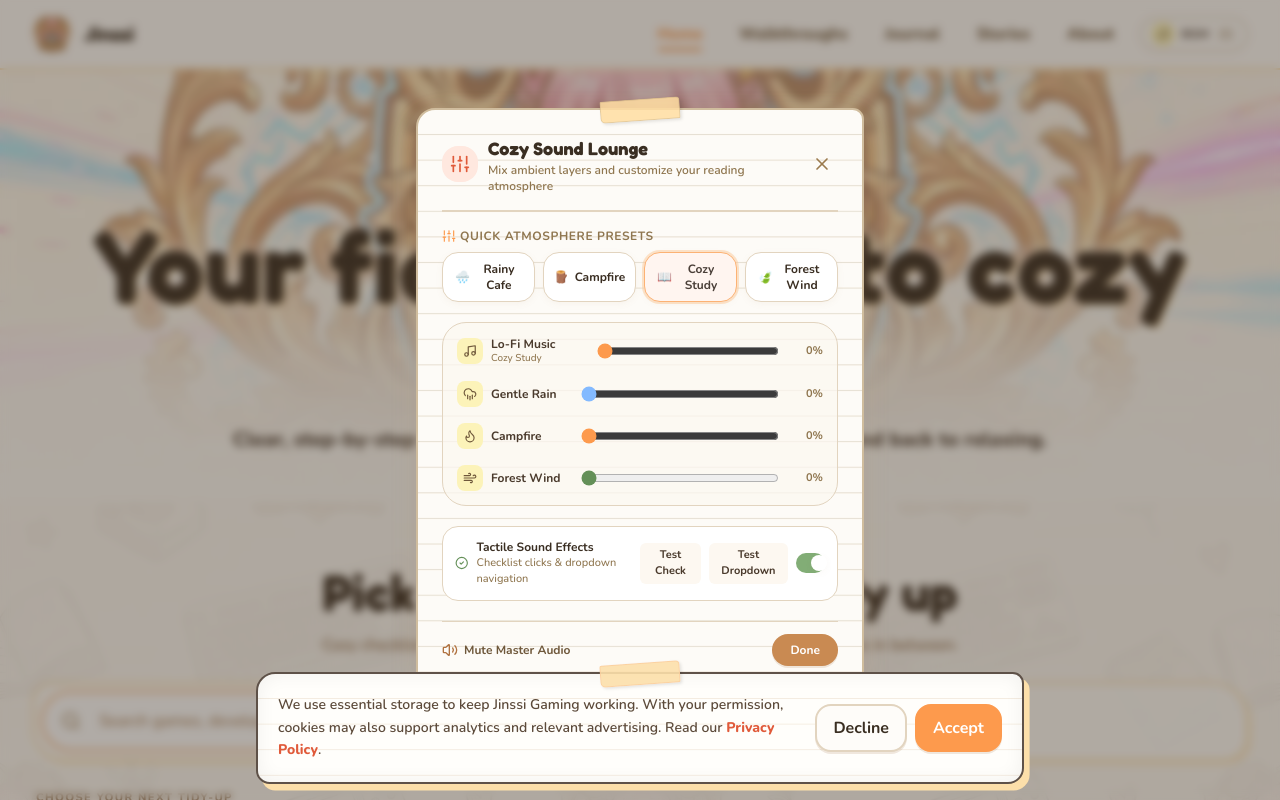
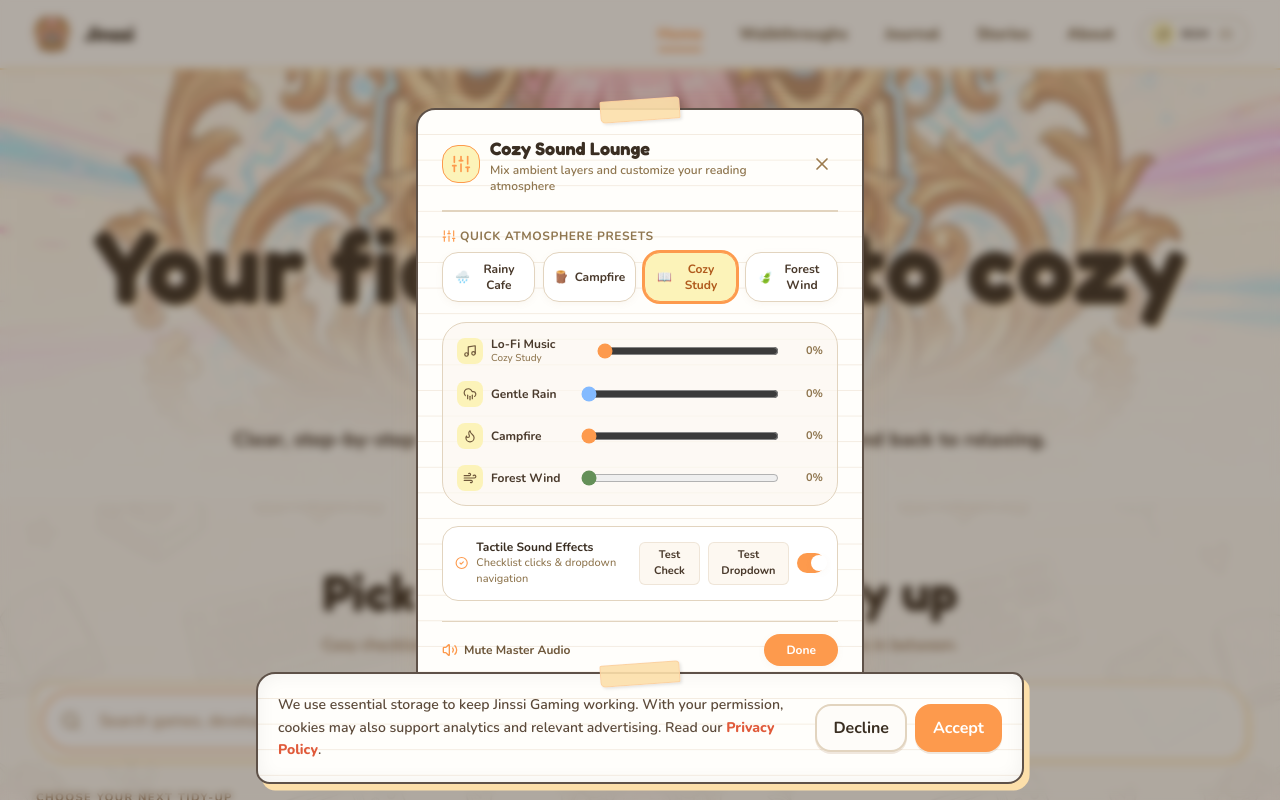
Before and after one commit to illusivestudioph/JinssiGaming, a React (Vite) app: page / in a window 1280 px wide. Both pictures are taken after a click on the button 1226 px from the left and 34 px from the top of the page. Shown: the top 800 px of the page. Built offline with nearby package versions, Linux system fonts and the light colour scheme; no server answers; the database is empty.

Commit message:
fix(theme): universally harmonize sound lounge and walkthrough celebration modal with active theme

```diff
--- a/src/components/AmbientMixerModal.tsx
+++ b/src/components/AmbientMixerModal.tsx
@@ -84,7 +84,7 @@ export function AmbientMixerModal({ isOpen, onClose }: AmbientMixerModalProps) {
     <div className="fixed inset-0 z-50 flex items-center justify-center p-4 bg-ink-900/40 backdrop-blur-sm animate-fade-in">
       <div
         ref={modalRef}
-        className="ambient-sound-lounge notepad-card w-full max-w-md bg-cream-50 border-2 border-tan-300 shadow-cozy-lg p-5 sm:p-6 relative animate-pop overflow-hidden"
+        className="ambient-sound-lounge notepad-card w-full max-w-md shadow-cozy-lg p-5 sm:p-6 relative animate-pop"
         role="dialog"
         aria-modal="true"
         aria-labelledby="ambient-mixer-title"
@@ -92,7 +92,14 @@ export function AmbientMixerModal({ isOpen, onClose }: AmbientMixerModalProps) {
         {/* Header */}
         <div className="flex items-center justify-between pb-4 border-b-2 border-tan-200 mb-4">
           <div className="flex items-center gap-2.5">
-            <div className="p-2 rounded-xl bg-peach-100 text-peach-600">
+            <div
+              className="p-2 rounded-xl"
+              style={{
+                backgroundColor: 'var(--section-kicker-bg)',
+                color: 'var(--theme-accent)',
+                border: '1px solid var(--theme-accent-border)',
+              }}
+            >
               <Sliders className="w-5 h-5" />
             </div>
             <div>
@@ -118,7 +125,7 @@ export function AmbientMixerModal({ isOpen, onClose }: AmbientMixerModalProps) {
         <div className="mb-5">
           <div className="flex items-center justify-between mb-2">
             <span className="text-xs font-bold uppercase tracking-wider text-tan-500 flex items-center gap-1">
-              <Sliders className="w-3.5 h-3.5 text-peach-500" />
+              <Sliders className="w-3.5 h-3.5" style={{ color: 'var(--theme-accent)' }} />
               Quick Atmosphere Presets
             </span>
             {(ambientRain > 0 || ambientFire > 0 || ambientWind > 0) && (
@@ -142,9 +149,19 @@ export function AmbientMixerModal({ isOpen, onClose }: AmbientMixerModalProps) {
                   onClick={() => applyPreset(preset.id)}
                   className={`flex items-center justify-center gap-1.5 px-3 py-2 rounded-xl border text-xs font-bold shadow-cozy-sm transition-all active:scale-95 ${
                     isSelected
-                      ? 'border-peach-400 bg-peach-50 text-peach-700 ring-2 ring-peach-300/50'
-                      : 'border-tan-200 bg-white hover:bg-peach-50/80 hover:border-peach-300 text-ink-800'
+                      ? 'border-transparent ring-2'
+                      : 'border-tan-200 bg-white hover:bg-cream-100 text-ink-800'
                   }`}
+                  style={
+                    isSelected
+                      ? {
+                          backgroundColor: 'var(--section-kicker-bg)',
+                          borderColor: 'var(--theme-accent)',
+                          color: 'var(--section-kicker-color)',
+                          boxShadow: '0 0 0 2px var(--theme-accent-border)',
+                        }
+                      : undefined
+                  }
                 >
                   <span>{preset.icon}</span>
                   <span>{preset.label}</span>
@@ -163,8 +180,16 @@ export function AmbientMixerModal({ isOpen, onClose }: AmbientMixerModalProps) {
                 type="button"
                 onClick={() => void togglePlayback()}
                 className={`p-1.5 rounded-lg transition-colors ${
-                  playing ? 'bg-[#FD9A4D] text-white' : 'bg-cream-200 text-tan-600'
+                  playing ? 'text-white' : 'bg-cream-200 text-tan-600'
                 }`}
+                style={
+                  playing
+                    ? {
+                        backgroundColor: 'var(--theme-accent)',
+                        color: 'var(--theme-accent-text, #ffffff)',
+                      }
+                    : undefined
+                }
                 title={playing ? 'Pause music' : 'Play music'}
               >
                 {playing ? <Pause className="w-3.5 h-3.5" /> : <Music className="w-3.5 h-3.5" />}
@@ -183,7 +208,8 @@ export function AmbientMixerModal({ isOpen, onClose }: AmbientMixerModalProps) {
               step="0.05"
               value={userVolume}
               onChange={(e) => setVolume(Number(e.target.value))}
-              className="flex-1 accent-[#FD9A4D] cursor-pointer"
+              className="flex-1 cursor-pointer"
+              style={{ accentColor: 'var(--theme-accent)' }}
               aria-label="Lo-Fi Music volume"
             />
             <span className="text-[11px] font-bold text-tan-500 w-8 text-right">
@@ -285,7 +311,10 @@ export function AmbientMixerModal({ isOpen, onClose }: AmbientMixerModalProps) {
         {/* Tactile Sound Effects Section */}
         <div className="flex items-center justify-between p-3 rounded-xl border border-tan-200 bg-white mb-5">
           <div className="flex items-center gap-2">
-            <CheckCircle2 className={`w-4 h-4 ${sfxEnabled ? 'text-sage-500' : 'text-tan-400'}`} />
+            <CheckCircle2
+              className="w-4 h-4 transition-colors"
+              style={{ color: sfxEnabled ? 'var(--theme-accent)' : 'var(--text-muted)' }}
+            />
             <div>
               <p className="text-xs font-bold text-ink-900">Tactile Sound Effects</p>
               <p className="text-[11px] text-tan-500 font-medium">Checklist clicks & dropdown navigation</p>
@@ -295,7 +324,7 @@ export function AmbientMixerModal({ isOpen, onClose }: AmbientMixerModalProps) {
             <button
               type="button"
               onClick={() => playCheckSfx(true)}
-              className="px-2 py-1 text-[11px] font-bold rounded-md bg-cream-100 hover:bg-cream-200 text-ink-800 transition-colors"
+              className="px-2 py-1 text-[11px] font-bold rounded-md bg-cream-100 hover:bg-cream-200 text-ink-800 transition-colors border border-tan-200/50"
               title="Preview checklist check sound"
             >
               Test Check
@@ -303,7 +332,7 @@ export function AmbientMixerModal({ isOpen, onClose }: AmbientMixerModalProps) {
             <button
               type="button"
               onClick={() => playDropdownSfx(true)}
-              className="px-2 py-1 text-[11px] font-bold rounded-md bg-cream-100 hover:bg-cream-200 text-ink-800 transition-colors"
+              className="px-2 py-1 text-[11px] font-bold rounded-md bg-cream-100 hover:bg-cream-200 text-ink-800 transition-colors border border-tan-200/50"
               title="Preview dropdown menu sound"
             >
               Test Dropdown
@@ -311,9 +340,10 @@ export function AmbientMixerModal({ isOpen, onClose }: AmbientMixerModalProps) {
             <button
               type="button"
               onClick={toggleSfx}
-              className={`w-9 h-5 rounded-full transition-colors relative ${
-                sfxEnabled ? 'bg-sage-400' : 'bg-cream-300'
-              }`}
+              className="w-9 h-5 rounded-full transition-colors relative"
+              style={{
+                backgroundColor: sfxEnabled ? 'var(--theme-accent)' : 'var(--card-line, #dce8fc)',
+              }}
               aria-label="Toggle step sound effects"
             >
               <span
@@ -332,13 +362,21 @@ export function AmbientMixerModal({ isOpen, onClose }: AmbientMixerModalProps) {
             onClick={toggleMute}
             className="flex items-center gap-1.5 font-bold text-tan-600 hover:text-ink-900 transition-colors"
           >
-            {muted ? <VolumeX className="w-4 h-4 text-rose-500" /> : <Volume2 className="w-4 h-4 text-earth-600" />}
+            {muted ? (
+              <VolumeX className="w-4 h-4 text-rose-500" />
+            ) : (
+              <Volume2 className="w-4 h-4" style={{ color: 'var(--theme-accent)' }} />
+            )}
             <span>{muted ? 'Unmute All Audio' : 'Mute Master Audio'}</span>
           </button>
           <button
             type="button"
             onClick={onClose}
-            className="site-button bg-earth-500 text-white hover:bg-earth-600 px-4 py-1.5 text-xs"
+            className="site-button px-5 py-1.5 text-xs font-bold rounded-xl shadow-cozy-sm transition-all active:scale-95"
+            style={{
+              backgroundColor: 'var(--theme-accent)',
+              color: 'var(--theme-accent-text, #ffffff)',
+            }}
           >
             Done
           </button>
--- a/src/index.css
+++ b/src/index.css
@@ -2073,7 +2073,7 @@ button[type="submit"].site-button:hover,
 }
 
 [data-ambient-theme] .progress-bar-track,
-[data-ambient-theme] .bg-cream-300:not(.ambient-sound-lounge) {
+[data-ambient-theme] .bg-cream-300 {
   background-color: var(--card-done-bg) !important;
 }
 
@@ -2095,9 +2095,9 @@ button[type="submit"].site-button:hover,
 }
 
 /* Cream Backgrounds */
-[data-ambient-theme] .bg-cream-50:not(.ambient-sound-lounge),
-[data-ambient-theme] .bg-cream-100:not(header):not(.ambient-sound-lounge),
-[data-ambient-theme] .bg-cream-200:not(.ambient-sound-lounge) {
+[data-ambient-theme] .bg-cream-50,
+[data-ambient-theme] .bg-cream-100:not(header),
+[data-ambient-theme] .bg-cream-200 {
   background-color: var(--card-bg) !important;
 }
 
@@ -2112,52 +2112,79 @@ button[type="submit"].site-button:hover,
 }
 
 /* ============================================================
-   SOUND LOUNGE MODAL PROTECTION
-   Always maintains its cozy cream physical clipboard stationery look
+   SAGE, EARTH & CELEBRATION UNIVERSAL HARMONIZATION
+   Harmonizes completion modal checkmark, celebration buttons,
+   and earth/peach action buttons across themes.
    ============================================================ */
-.ambient-sound-lounge,
-.ambient-sound-lounge.notepad-card {
-  --card-bg: #fdfbf7 !important;
-  --card-line: #e6e0d4 !important;
-  --card-border: #5e5148 !important;
-  --card-shadow: #d6c6b3 !important;
-  --card-tape: rgba(255, 221, 161, 0.85) !important;
-  --card-tape-border: rgba(0, 0, 0, 0.1) !important;
-  --card-text: #4a3f38 !important;
-  background-color: #fdf8f1 !important;
-  color: #4a3f38 !important;
-  border-color: #d0bd9e !important;
-}
-
-.ambient-sound-lounge .text-ink-900,
-[data-ambient-theme] .ambient-sound-lounge .text-ink-900 {
-  color: #3a2e22 !important;
-}
-
-.ambient-sound-lounge .text-ink-800,
+[data-ambient-theme] .bg-sage-50,
+[data-ambient-theme] .bg-sage-100,
+[data-ambient-theme] .bg-sage-200,
+[data-ambient-theme] .bg-sage-300 {
+  background-color: var(--section-kicker-bg) !important;
+  border-color: var(--theme-accent-border) !important;
+}
+
+[data-ambient-theme] .text-sage-500,
+[data-ambient-theme] .text-sage-600,
+[data-ambient-theme] .text-sage-700 {
+  color: var(--theme-accent) !important;
+}
+
+[data-ambient-theme] .border-sage-100,
+[data-ambient-theme] .border-sage-200,
+[data-ambient-theme] .border-sage-300 {
+  border-color: var(--theme-accent-border) !important;
+}
+
+[data-ambient-theme] .celebration-check-circle {
+  background-color: var(--section-kicker-bg) !important;
+  border-color: var(--theme-accent-border) !important;
+  color: var(--theme-accent) !important;
+}
+
+[data-ambient-theme] .celebration-check-circle svg,
+[data-ambient-theme] .celebration-check-circle * {
+  color: var(--theme-accent) !important;
+}
+
+[data-ambient-theme] .celebration-pop-btn,
+[data-ambient-theme] .bg-earth-500,
+[data-ambient-theme] .bg-earth-600 {
+  background-color: var(--theme-accent) !important;
+  color: var(--theme-accent-text, #ffffff) !important;
+}
+
+[data-ambient-theme] .celebration-pop-btn:hover,
+[data-ambient-theme] .hover\:bg-earth-600:hover {
+  background-color: var(--theme-accent-hover, var(--theme-accent)) !important;
+  color: var(--theme-accent-text, #ffffff) !important;
+}
+
+/* ============================================================
+   SOUND LOUNGE MODAL THEME HARMONIZATION
+   Harmonizes modal card, tape, sliders, buttons, and backgrounds
+   with whichever ambient sound theme is currently active.
+   ============================================================ */
+[data-ambient-theme] .ambient-sound-lounge {
+  background-color: var(--card-bg) !important;
+  border-color: var(--card-border) !important;
+  color: var(--card-text) !important;
+}
+
+[data-ambient-theme] .ambient-sound-lounge .sound-effects-card,
+[data-ambient-theme] .ambient-sound-lounge .bg-white {
+  background-color: var(--card-bg) !important;
+  border-color: var(--card-border) !important;
+  color: var(--card-text) !important;
+}
+
+[data-ambient-theme] .ambient-sound-lounge .text-ink-900,
 [data-ambient-theme] .ambient-sound-lounge .text-ink-800 {
-  color: #4a3a2c !important;
-}
-
-.ambient-sound-lounge .text-tan-500,
-[data-ambient-theme] .ambient-sound-lounge .text-tan-500 {
-  color: #8f764f !important;
-}
-
-.ambient-sound-lounge .text-tan-400,
+  color: var(--text-main) !important;
+}
+
+[data-ambient-theme] .ambient-sound-lounge .text-tan-500,
+[data-ambient-theme] .ambient-sound-lounge .text-tan-600,
 [data-ambient-theme] .ambient-sound-lounge .text-tan-400 {
-  color: #9b7a4d !important;
-}
-
-.ambient-sound-lounge button.bg-white,
-[data-ambient-theme] .ambient-sound-lounge button.bg-white {
-  background-color: #ffffff !important;
-  color: #3a2e22 !important;
-  border-color: #e2d4bf !important;
-}
-
-.ambient-sound-lounge button.bg-white:hover,
-[data-ambient-theme] .ambient-sound-lounge button.bg-white:hover {
-  background-color: #fff5f0 !important;
-  border-color: #ffb0a0 !important;
-}
+  color: var(--text-muted) !important;
+}
```
Also changed, not shown: src/components/WalkthroughView.tsx (+13 -2 lines).
